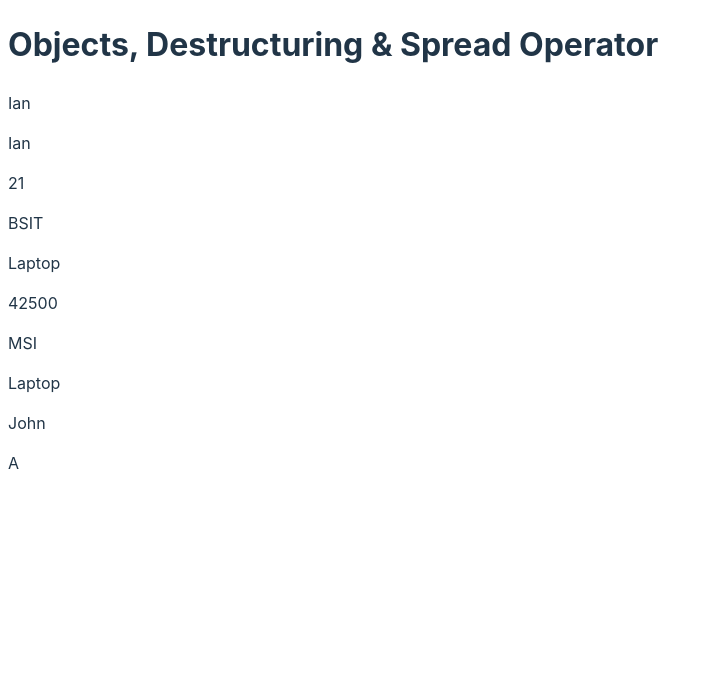
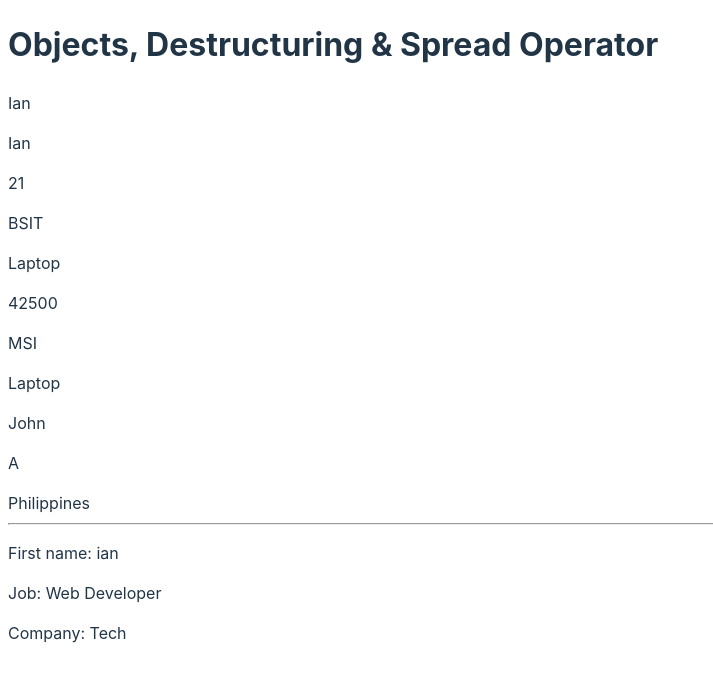
Before and after one commit to Iannn-dx/react-app, a React (Vite) app: page / in a window 1280 px wide. Shown: the top 682 px of the page, without its empty margins (0-713 px from the left). Built offline with nearby package versions, Linux system fonts and the light colour scheme.

Commit message:
day 3: objects, destructuring, spread operator

```diff
--- a/src/lessons/objects.tsx
+++ b/src/lessons/objects.tsx
@@ -32,6 +32,27 @@ export default function day3onject(){
       nameF: studentName
     } = student;
 
+
+    // nested object
+    const profile = {
+
+    name: "Ian",
+
+    address: {
+        city: "Tuguegarao",
+        country: "Philippines"
+    }
+  };
+
+  const employee = {
+    fname: "ian",
+
+    job:{
+      title: "Web Developer",
+      company: "Tech"
+    }
+  };
+
   return (
     <div>
       <h1>Objects, Destructuring & Spread Operator</h1>
@@ -52,6 +73,16 @@ export default function day3onject(){
         <p>{studentName}</p>
         <p>{section}</p>
       </div>
+
+      <div>{profile.address.country}</div>
+
+      <hr />
+
+      <div>
+        <p>First name: {employee.fname}</p>
+        <p>Job: {employee.job.title}</p>
+        <p>Company: {employee.job.company}</p>
+      </div>
     </div>
   )
 }
```
